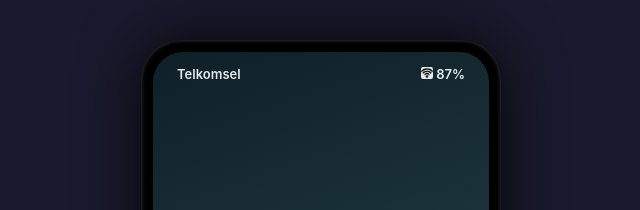
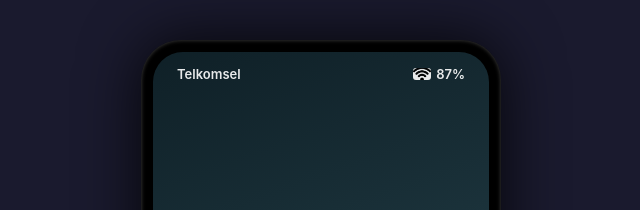
Before and after one commit to cratelius/Phone-try2, a plain HTML site: page index.html in a window 1280 px wide. Shown: the top 210 px of the page, 319-959 px from the left. Drawn offline with Linux system fonts and the light colour scheme.

Commit message:
Enhance status bar styles and alignment

```diff
--- a/style.css
+++ b/style.css
@@ -65,6 +65,7 @@ body {
 .ios-status-bar {
   display: flex;
   justify-content: space-between;
+  align-items: center;
   padding: 14px 24px 0;
   font-size: 15px;
   font-weight: 600;
@@ -216,6 +217,7 @@ body {
 .status-bar {
   display: flex;
   justify-content: space-between;
+  align-items: center;
   padding: 14px 24px 0;
   font-size: 13px;
   font-weight: 600;
@@ -351,10 +353,17 @@ body {
 #photo-view-screen { background: #000; display: flex; justify-content: center; align-items: center; z-index: 20; }
 #full-photo { width: 100%; height: 100%; object-fit: contain; }
 
-/* ===== STYLE UNTUK GAMBAR STATUS BAR (WIFI) ===== */
+/* ===== STYLE UNTUK STATUS BAR (WIFI) ===== */
+.status-right {
+  display: flex;
+  align-items: center;
+  gap: 5px;
+}
+
 .status-icon-img {
-  height: 12px;
-  width: auto;
-  object-fit: contain;
-  border-radius: 2px;
+  height: 12px !important;
+  width: 18px !important;
+  object-fit: cover;
+  border-radius: 3px;
+  display: inline-block;
 }
```
